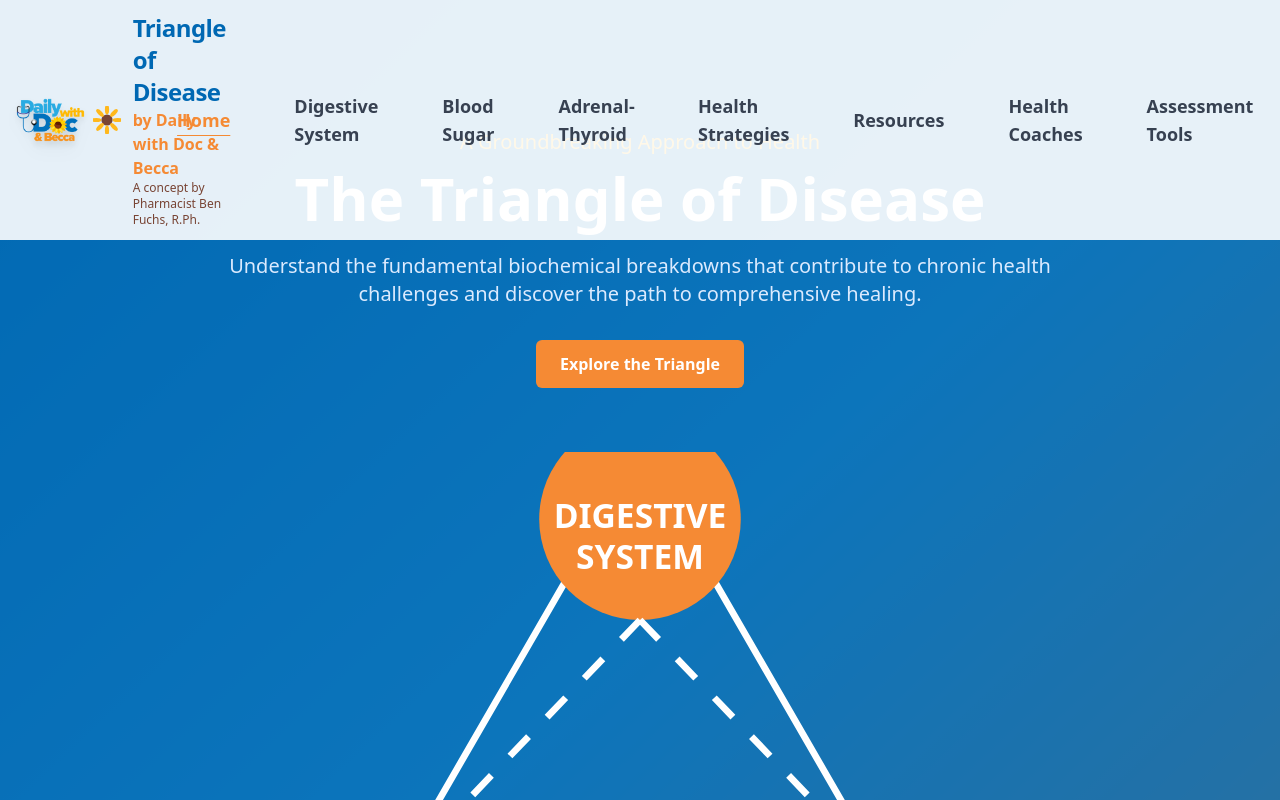
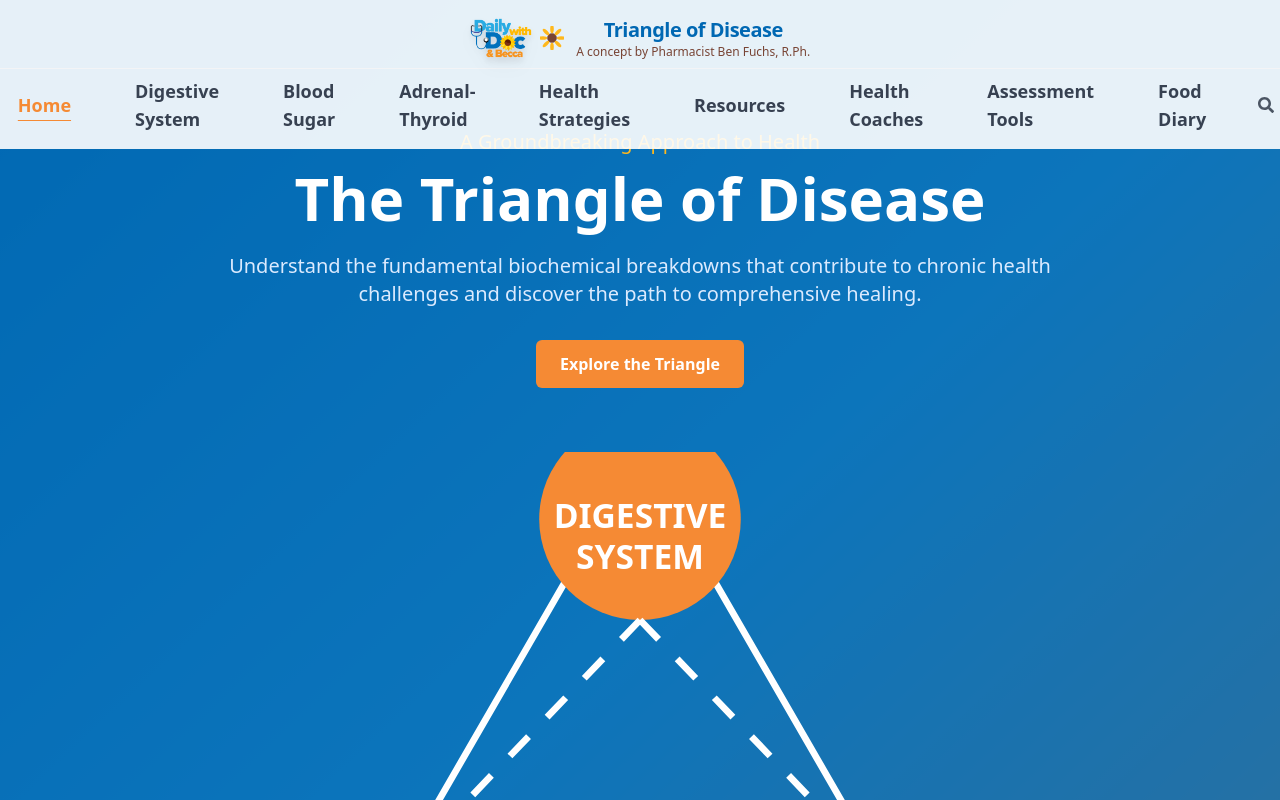
Before and after one commit to CoachAJ/Triangle-of-Disease, a React (Vite) app: page / in a window 1280 px wide. Shown: the top 800 px of the page. Built offline with nearby package versions, Linux system fonts and the light colour scheme.

Commit message:
Restructure header to two rows: logo/title above, navigation below to resolve horizontal crowding

```diff
--- a/src/components/Header.tsx
+++ b/src/components/Header.tsx
@@ -49,18 +49,19 @@ const Header = () => {
   return (
     <header
       className={`fixed w-full z-50 transition-all duration-300 ${
-        isScrolled ? 'bg-white shadow-md py-1' : 'bg-white/90 py-3'
+        isScrolled ? 'bg-white shadow-md py-1' : 'bg-white/90 py-2'
       }`}
     >
-      <div className="container mx-auto px-4 flex justify-between items-center">
-        <Link to="/" className="flex items-center group">
+      {/* Top Row - Logo and Title */}
+      <div className="container mx-auto px-4">
+        <Link to="/" className="flex items-center justify-center group py-2">
           <img
             src="/logo-header.png"
             alt="Daily with Doc & Becca"
-            className="h-10 md:h-11 drop-shadow-lg transition-transform group-hover:scale-105"
+            className="h-8 md:h-10 drop-shadow-lg transition-transform group-hover:scale-105"
           />
           <svg
-            className="ml-2 w-6 h-6 md:w-7 md:h-7 flex-shrink-0"
+            className="ml-2 w-5 h-5 md:w-6 md:h-6 flex-shrink-0"
             viewBox="0 0 40 40"
             fill="none"
             xmlns="http://www.w3.org/2000/svg"
@@ -78,21 +79,22 @@ const Header = () => {
               <ellipse cx="30" cy="30" rx="3" ry="7" transform="rotate(-45 30 30)" fill="#FFB81C" />
             </g>
           </svg>
-          <div className="ml-3 hidden md:block">
-            <span className="block font-proxima text-health-blue text-xl md:text-2xl font-extrabold tracking-tight">
+          <div className="ml-3 text-center">
+            <span className="block font-proxima text-health-blue text-lg md:text-xl font-extrabold tracking-tight">
               Triangle of Disease
-            </span>
-            <span className="text-sm md:text-base font-montserrat text-glorious-sunset font-semibold">
-              by Daily with Doc & Becca
             </span>
             <span className="text-xs text-hot-chocolate block">
               A concept by Pharmacist Ben Fuchs, R.Ph.
             </span>
           </div>
         </Link>
+      </div>
 
+      {/* Bottom Row - Navigation */}
+      <div className="border-t border-gray-100">
+        <div className="container mx-auto px-4 flex justify-between items-center">
           {/* Desktop Navigation */}
-        <nav className="hidden lg:flex items-center space-x-4 xl:space-x-6">
+          <nav className="hidden lg:flex items-center justify-center w-full space-x-6">
             <NavLink to="/" end className={navLinkClasses}>
               Home
             </NavLink>
@@ -130,7 +132,7 @@ const Header = () => {
           </nav>
 
           {/* Mobile Menu Button */}
-        <div className="flex items-center lg:hidden">
+          <div className="flex items-center lg:hidden ml-auto">
             <button
               onClick={toggleSearch}
               className="p-2 mr-2 text-gray-600 hover:text-health-blue transition-colors"
@@ -145,6 +147,7 @@ const Header = () => {
             >
               {isMenuOpen ? <FaTimes /> : <FaBars />}
             </button>
+          </div>
         </div>
       </div>
 
```
Lines whose indentation alone changed are shown as unchanged.
